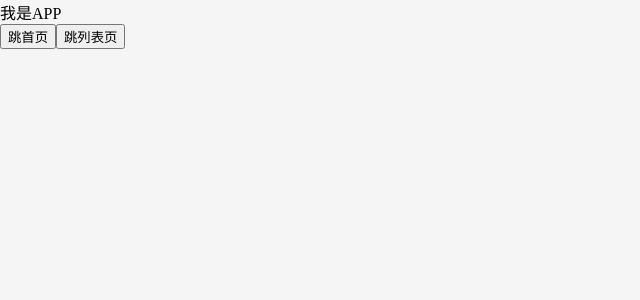
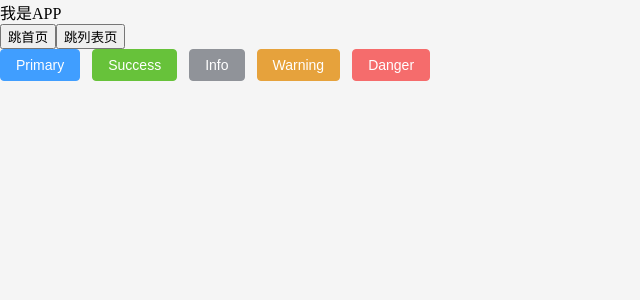
Before and after one commit to Bao-DiDi/Vue3-big-event-admin, a Vue app: page / in a window 1280 px wide. Before the commit this address had no page. Shown: the top 300 px of the page, without its empty margins (0-640 px from the left). Built offline with nearby package versions, Linux system fonts and the light colour scheme.

Commit message:
导入elementPlus UI库，配置按需导入

```diff
--- a/package.json
+++ b/package.json
@@ -15,6 +15,7 @@
     "lint-staged": "lint-staged"
   },
   "dependencies": {
+    "element-plus": "^2.13.2",
     "pinia": "^3.0.4",
     "vue": "^3.5.27",
     "vue-router": "^5.0.1"
@@ -34,6 +35,8 @@
     "oxlint": "~1.42.0",
     "prettier": "3.8.1",
     "sass": "^1.97.3",
+    "unplugin-auto-import": "^21.0.0",
+    "unplugin-vue-components": "^31.0.0",
     "vite": "^7.3.1",
     "vite-plugin-vue-devtools": "^8.0.5"
   },
--- a/pnpm-workspace.yaml
+++ b/pnpm-workspace.yaml
@@ -1,2 +1,3 @@
 onlyBuiltDependencies:
   - esbuild
+  - vue-demi
--- a/src/App.vue
+++ b/src/App.vue
@@ -16,5 +16,12 @@ const goList = () => {
   <div>我是APP</div>
   <button @click="$router.push('/home')">跳首页</button>
   <button @click="goList">跳列表页</button>
+  <div>
+    <el-button type="primary">Primary</el-button>
+    <el-button type="success">Success</el-button>
+    <el-button type="info">Info</el-button>
+    <el-button type="warning">Warning</el-button>
+    <el-button type="danger">Danger</el-button>
+  </div>
 </template>
 <style scoped></style>
--- a/vite.config.js
+++ b/vite.config.js
@@ -4,9 +4,22 @@ import vue from '@vitejs/plugin-vue'
 import { defineConfig } from 'vite'
 import vueDevTools from 'vite-plugin-vue-devtools'
 
+import AutoImport from 'unplugin-auto-import/vite'
+import Components from 'unplugin-vue-components/vite'
+import { ElementPlusResolver } from 'unplugin-vue-components/resolvers'
+
 // https://vite.dev/config/
 export default defineConfig({
-  plugins: [vue(), vueDevTools()],
+  plugins: [
+    vue(),
+    vueDevTools(),
+    AutoImport({
+      resolvers: [ElementPlusResolver()]
+    }),
+    Components({
+      resolvers: [ElementPlusResolver()]
+    })
+  ],
   base: '/',
   resolve: {
     alias: {
```
Also changed, not shown: 1 other file (tests, documents, lock files or other folders).
